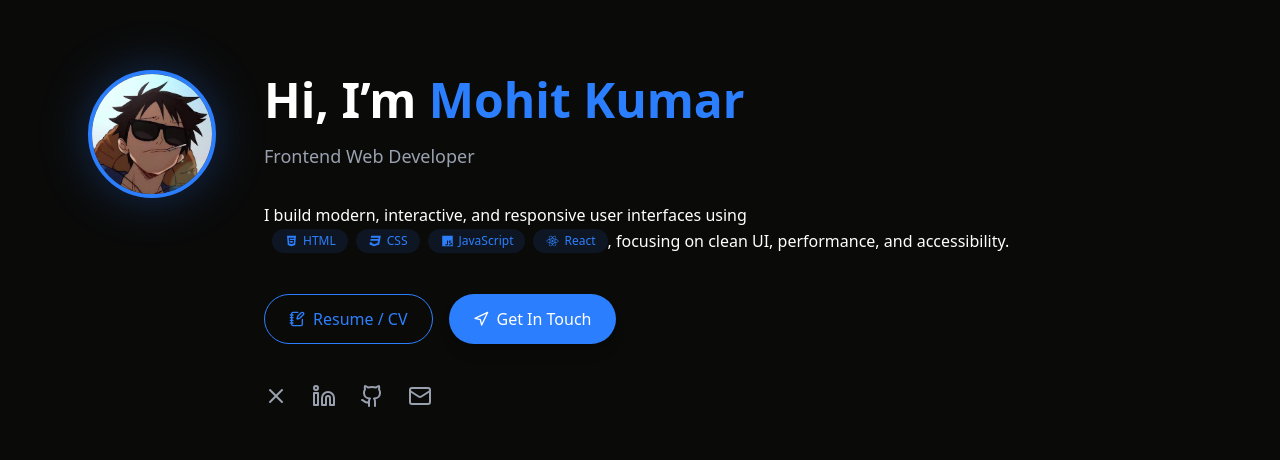
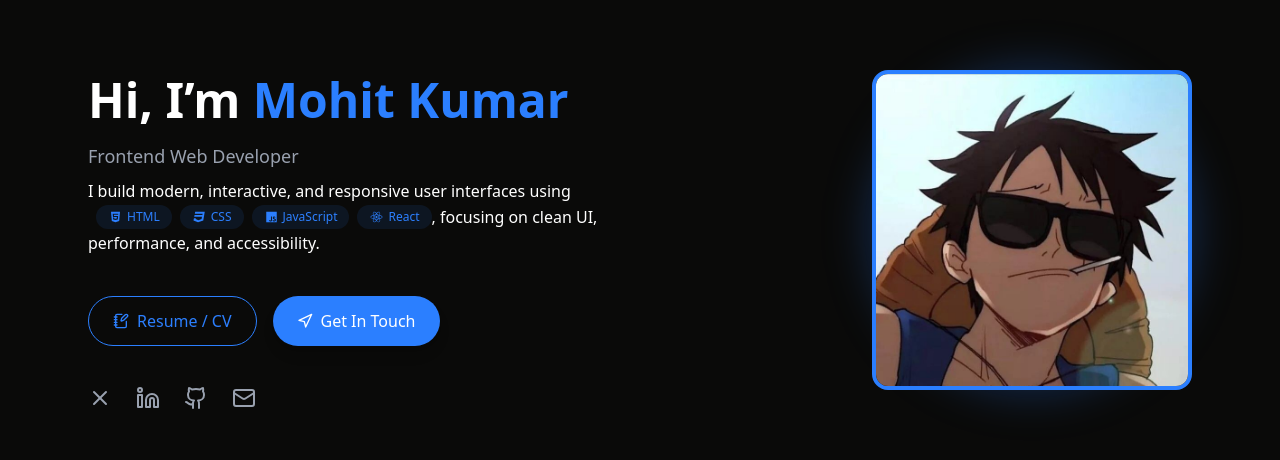
Before and after one commit to Mohitverma-code7/Portfolio, a React (Vite) app: page / in a window 1280 px wide. Shown: the part 154-614 px from the top of the page. Built offline with nearby package versions, Linux system fonts and the light colour scheme; no server answers; the database is empty.

Commit message:
UPDATE PICS

```diff
--- a/src/Components/Header.jsx
+++ b/src/Components/Header.jsx
@@ -42,26 +42,19 @@ const Header = () => {
         className="max-w-6xl mx-auto px-6 pt-20 md:pt-32 pb-20"
       >
         <div className="flex flex-col md:flex-row items-center md:items-start gap-12">
-          {/* Avatar */}
-          <div className="relative shrink-0">
-            <div className="absolute inset-0 rounded-full blur-xl bg-blue-500/30"></div>
-            <img
-              src={Img}
-              alt="Mohit Kumar"
-              className="relative w-28 h-28 md:w-32 md:h-32 rounded-full border-4 border-blue-500 object-cover"
-            />
-          </div>
 
-          {/* Content */}
-          <div className="flex-1 text-center md:text-left">
+          {/* LEFT SIDE — TEXT CONTENT */}
+          <div className="order-2 md:order-1 flex-1 text-center md:text-left">
             <h1 className="text-3xl sm:text-4xl md:text-5xl font-extrabold leading-tight">
               Hi, I’m <span className="text-blue-500">Mohit Kumar</span>
             </h1>
 
-            <p className="mt-3 text-lg text-gray-400">Frontend Web Developer</p>
+            <p className="mt-3 text-lg text-gray-400">
+              Frontend Web Developer
+            </p>
 
             {/* Description */}
-            <p className="mt-8 max-w-3xl text-base leading-relaxed">
+            <p className="mt-2 max-w-3xl text-base leading-relaxed">
               I build modern, interactive, and responsive user interfaces using{" "}
               <span className="inline-flex flex-wrap gap-2 ml-2">
                 <span className="px-3 py-1 text-xs rounded-full bg-blue-500/10 text-blue-500 flex items-center gap-1">
@@ -77,12 +70,12 @@ const Header = () => {
                   <FontAwesomeIcon icon={faReact} /> React
                 </span>
               </span>
-              , focusing on clean UI, performance, and accessibility.
+              , focusing on clean UI,
+              <br /> performance, and accessibility.
             </p>
 
             {/* CTA Buttons */}
-            <div className="mt-10 flex  sm:flex-row gap-4 justify-center md:justify-start">
-              {/* Resume Button */}
+            <div className="mt-10 flex sm:flex-row gap-4 justify-center md:justify-start">
               <Link
                 to="/resume"
                 className="
@@ -97,11 +90,10 @@ const Header = () => {
                   w-fit sm:w-auto
                 "
               >
-                <NotebookPen size={16} className="sm:size-[18px\]" />
+                <NotebookPen size={16} />
                 Resume / CV
               </Link>
 
-              {/* Contact Button */}
               <Link
                 to="/contact"
                 className="
@@ -115,7 +107,7 @@ const Header = () => {
                   w-fit sm:w-auto
                 "
               >
-                <Navigation size={16} className="sm:size-[18px\]" />
+                <Navigation size={16} />
                 Get In Touch
               </Link>
             </div>
@@ -157,6 +149,16 @@ const Header = () => {
               </a>
             </div>
           </div>
+
+          {/* RIGHT SIDE — IMAGE */}
+          <div className="order-1 md:order-2 relative shrink-0">
+            <div className="absolute inset-0 rounded-full blur-xl bg-blue-500/30"></div>
+            <img
+              src={Img}
+              alt="Mohit Kumar"
+              className="relative w-40 h-40 md:w-80 md:h-80 rounded-2xl border-4 border-blue-500 object-cover"
+            />
+          </div>
         </div>
       </motion.div>
 
--- a/src/Pages/Blog.jsx
+++ b/src/Pages/Blog.jsx
@@ -2,6 +2,7 @@ import React from "react";
 import git1 from "../assets/.git.png";
 import git2 from "../assets/GIT1.png";
 import git3 from "../assets/GIT2.jpeg"; // new blog image
+import img from "../assets/IMG4.png"
 import { ExternalLink } from "lucide-react";
 import { Link } from "react-router-dom";
 import { useTheme } from "../context/ThemeContext";
@@ -30,6 +31,13 @@ const blogs = [
     desc: "Learn why version control is crucial to avoid chaos when sharing code manually with pendrives.",
     tags: ["Git", "Collaboration", "GitHub", "Version Control"],
     url: "https://mohitcodes-write.hashnode.dev/why-version-control-exists-the-pendrive-problem",
+  },
+  {
+    title: "How DNS Resolution Works",
+    image: img,
+    desc: "Learn how dns resolution is crucial to avoid chaos when sharing code manually with pendrives.",
+    tags: ["computer-networking", "chaiaurcode", "dns", "chaicode"],
+    url: "https://mohitcodes-dns.hashnode.dev/how-dns-resolution-works?t=1768844354598",
   },
 ];
 
```
Also changed, not shown: src/assets/IMG4.png (added).
